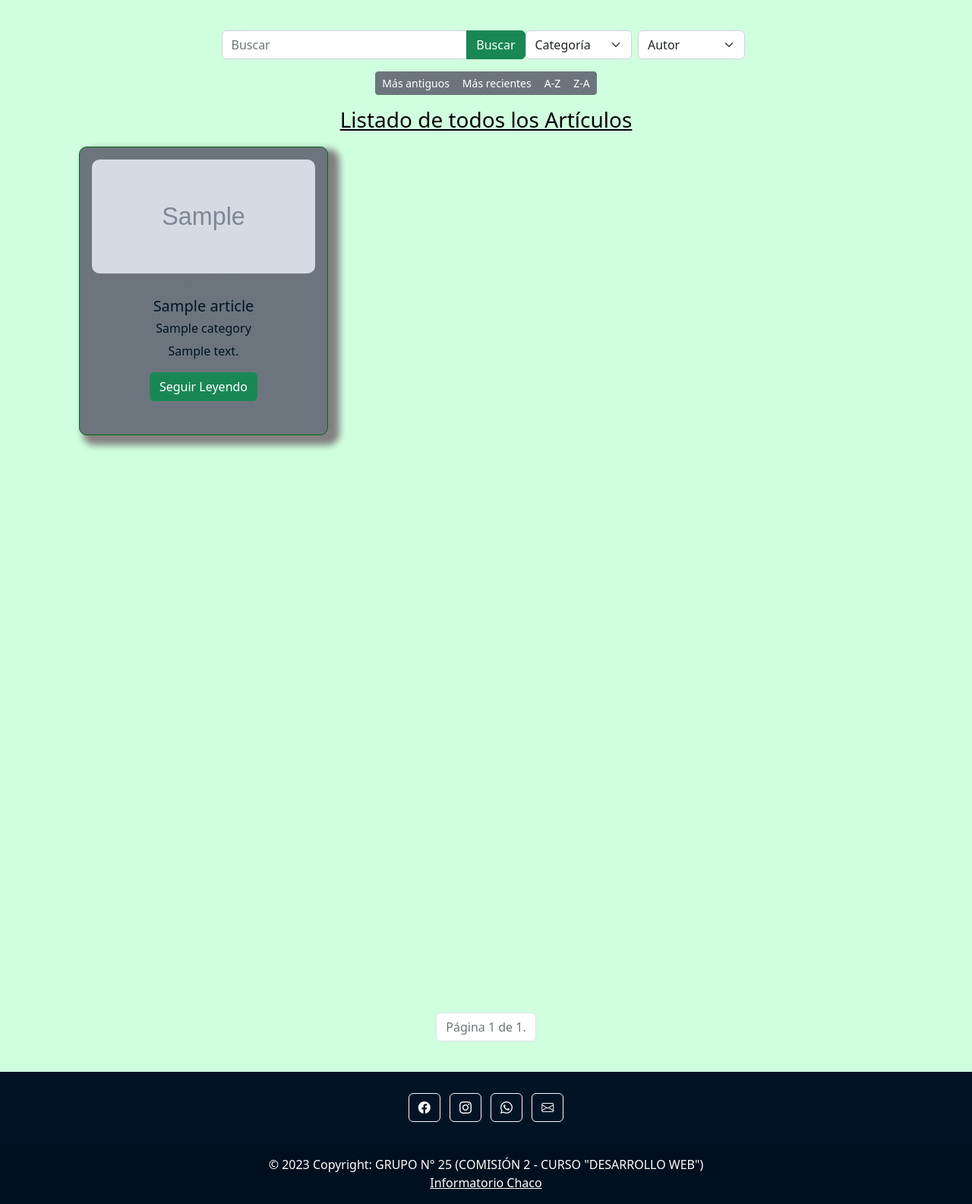
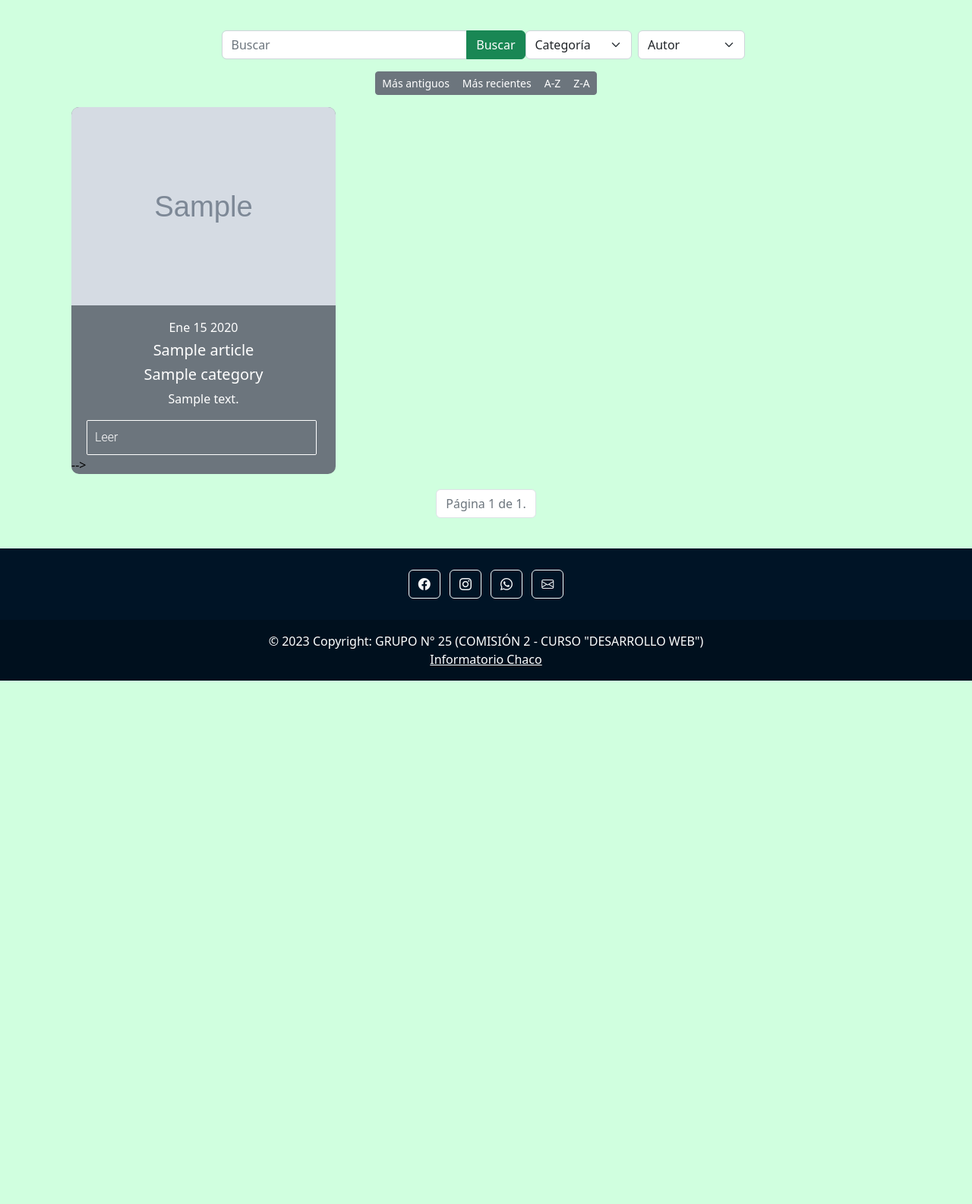
Before and after one commit to Raff4-Gauna/Proyecto-Final-App-Blog, a Django app: page /articles/all-articles/ in a window 1280 px wide. Shown: the part 56-1641 px from the top of the page at 76% size. After the commit the page ends 952 px from the top, so only its background shows below. Run offline with Django 3.2, Linux system fonts and the light colour scheme; tables that the repository leaves empty hold one stand-in row (values such as "Sample post"); grey boxes marked "Sample" are stand-in pictures.

Commit message:
'message'

```diff
--- a/static/css/about.css
+++ b/static/css/about.css
@@ -56,8 +56,6 @@ body, html {
   height: auto;
 }
 
-
-
 .card {
   margin: 10px;
   padding: 16px;
@@ -74,6 +72,7 @@ body, html {
 
 
 .card img{
+  height: 70px;
   width: 100%;
   max-width: 400px;
   height: auto;
--- /dev/null
+++ b/static/css/all_articles.css
@@ -0,0 +1,42 @@
+.tarjeta-articulo{
+    height: 150px;
+    width: 100%;
+    max-width: 400px;
+    height: auto;
+    border-radius: 10px;
+    object-fit: cover;
+    background-position: cover;
+    border-color: none;
+}
+
+.tarjeta-articulo img{
+    border-radius: 10px 10px 0px 0px;
+}
+
+.tarjeta-articulo-body{
+    color: white;
+    text-align: center;
+    align-items: center;
+    padding: 20px;
+}
+
+.boton-articulo{
+    display: flex;
+    padding:10px;
+    border:0.1em solid #FFFFFF;
+    margin:0 0.3em 0.3em 0;
+    border-radius:0.12em;
+    box-sizing: border-box;
+    text-decoration:none;
+    font-family:'Roboto',sans-serif;
+    font-weight:300;
+    color:#FFFFFF;
+    text-align:center;
+    transition: all 0.2s;
+    align-items: center;
+}
+
+.boton-articulo:hover{
+    color:#000000;
+    background-color:#FFFFFF;
+}
--- a/static/css/main.css
+++ b/static/css/main.css
@@ -4,6 +4,9 @@
   --card-project:  #fafafa;
   --bs-dark-rgb: -67, 20, 38;
 }
+
+
+
 
 .color-body {
   background-color: var(--primary);
--- a/templates/Articulos/profile/articles/all_articles.html
+++ b/templates/Articulos/profile/articles/all_articles.html
@@ -19,7 +19,7 @@
             {% endfor %}
         </select>
         <!-- Filtro por Autor -->
-        <select name="author" class="form-select me-2">
+        <select name="author" class="author form-select me-2">
             <option value="" selected>Autor</option>
             {% for author in authors %}
                 <option value="{{ author.id }}">{{ author.username }}</option>
@@ -43,31 +43,31 @@
 
 
 <div class="text-center">
-    <h3 class="text-decoration-underline" class="font-monospace" >Listado de todos los Artículos</h3>
+    <h3 class="text-decoration-underline" class="font-monospace" ></h3>
     <div class="row row-cols-1 row-cols-md-3 g-4">
         {% for article in page %}
         <div class="col">
             <!-- Agregar un estilo de fondo a la tarjeta -->
-            <div class="card h-100 bg-secondary">
-                <img src="{{ article.image.url }}" class="card-img-top" alt="{{ article.title }}" style="max-height: 150px; object-fit: cover;">
-                <div class="card-body">
-                    <h6 class="card-subtitle mb-2 text-muted">{{ article.date_published|date:'M d Y' }}</h6>
-                    <h5 class="text-dark card-title">{{ article.title }}</h5>
+            <div class="tarjeta-articulo  bg-secondary" >
+                <img src="{{ article.image.url }}" class="card-img-top" alt="{{ article.title }}" >
+                <div class="tarjeta-articulo-body">
+                    <h6 class=" ">{{ article.date_published|date:'M d Y' }}</h6>
+                    <h5 class="">{{ article.title }}</h5>
                     {% if user.is_authenticated %}
                     <p>Author: {{ article.author.username }}</p>
                     {% endif %}
-                    <h5 class="text-dark fs-6 card-title">{{ article.category }}</h5>
-                    <p class="text-dark card-text">{{ article.content|striptags|truncatechars:100 }}</p>
+                    <h5 class="">{{ article.category }}</h5>
+                    <p class="">{{ article.content|striptags|truncatechars:100 }}</p>
                     {% if user.is_authenticated %}
-                        <div class="btn-group" role="group" aria-label="Basic mixed styles example">
-                            <a href="{% url 'articulos:detail_article' article.id %}" class="btn btn-success">Seguir Leyendo</a>
+                        <div class="btn-group" role="group" >
+                            <a href="{% url 'articulos:detail_article' article.id %}" class="boton-articulo btn btn-success">Leer</a>
                             {% if user.is_colaborador %}
-                            <a href="{% url 'articulos:update_article' article.id %}" class="btn btn-warning ms-2">Editar</a>
-                            <a href="{% url 'articulos:delete_article' article.id %}" class="btn btn-danger ms-2">Eliminar</a>
+                            <a href="{% url 'articulos:update_article' article.id %}" class="boton-articulo btn btn-warning ms-2">Editar</a>
+                            <a href="{% url 'articulos:delete_article' article.id %}" class="boton-articulo btn btn-danger ms-2">Eliminar</a>
                             {% endif %}
                         </div>
                     {% else %}
-                            <a href="{% url 'articulos:detail_article' article.id %}" class="btn btn-success">Seguir Leyendo</a>
+                            <a href="{% url 'articulos:detail_article' article.id %}" class="boton-articulo btn-success">Leer</a>
                     {% endif %}
                 </div>
             </div>
@@ -77,8 +77,8 @@
 </div>
 
 
-<div class="container mt-4 articles-container">
-    <!-- Contenedor para los artículos -->
+ <!--<div class="container mt-4 articles-container">
+     Contenedor para los artículos -->
     <div class="row row-cols-1 row-cols-md-3 g-4">
         {% for article in articles %}
         <!-- Tarjeta de artículo -->
@@ -86,11 +86,12 @@
             <!-- Agregar un estilo de fondo a la tarjeta -->
             <div class="card h-100 bg-dark">
                 <!-- Contenido de la tarjeta -->
-                <!-- ... (resto del contenido de la tarjeta) ... -->
+                <!-- ... (resto del contenido de la tarjeta) ...
             </div>
         </div>
         {% endfor %}
-    </div>
+    </div>-->
+
 
     <!-- Mostrar enlaces de paginación -->
     <div class="pagination-container">
--- a/templates/layout.html
+++ b/templates/layout.html
@@ -13,25 +13,28 @@
 
     <link rel="stylesheet" href="{% static 'css/main.css' %}">
     <link rel="stylesheet" href="{% static 'css/about.css' %}">
+    <link rel="stylesheet" href="{% static 'css/all_articles.css' %}">
 </head>
-<body class="color-body text-black">
+<body class="color-body text-black" >
 
     {% include 'partials/navbar.html' %}
 
-    <div class="container p-4">
+
+    <div class="container p-4" >
 
         {% block content %}
 
         {% endblock %}
     </div>
 
-    {% include 'partials/footer.html' %}
 
           <!-- Bootstrap Bundle with Popper -->
     <script src="https://cdn.jsdelivr.net/npm/bootstrap@5.0.2/dist/js/bootstrap.bundle.min.js"
     integrity="sha384-MrcW6ZMFYlzcLA8Nl+NtUVF0sA7MsXsP1UyJoMp4YLEuNSfAP+JcXn/tWtIaxVXM" crossorigin="anonymous"></script>
 
 
+    {% include 'partials/footer.html' %}
+
 
 </body>
 </html>
--- a/templates/partials/footer.html
+++ b/templates/partials/footer.html
@@ -1,4 +1,4 @@
-<footer class="bg-dark text-center text-white">
+<footer class=" bg-dark text-center text-white">
   <!-- Contenedor -->
   <div class="container p-4 pb-0">
     <!-- Sección: Redes Sociales -->
```
Also changed, not shown: templates/about/about.html (+1 -7 lines), templates/home.html (+10 -10 lines), media/articles/images/EC-illus-1024x576.png (added). Lines whose indentation alone changed are shown as unchanged.
